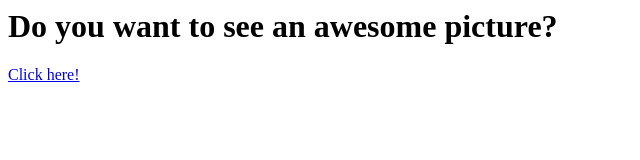
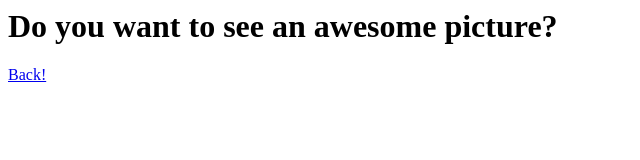
Before and after one commit to wendymbaguio/BAGUIOAA, a plain HTML site: page mod2-3_BAGUIO_1.html in a window 1280 px wide. Shown: the full height of the page, 0-640 px from the left. Drawn offline with Linux system fonts and the light colour scheme.

Commit message:
Update mod2-3_BAGUIO_1.html

```diff
--- a/mod2-3_BAGUIO_1.html
+++ b/mod2-3_BAGUIO_1.html
@@ -13,7 +13,7 @@
 
 	<body>
 		<h1>Do you want to see an awesome picture?</h1>
-		<a href="mod2-3_BAGUIO_2.html"> <p>Click here!</p> </a>
+		<a href="index.html"><p>Back!</p></a>
 	</body>
 
 </html>
```
